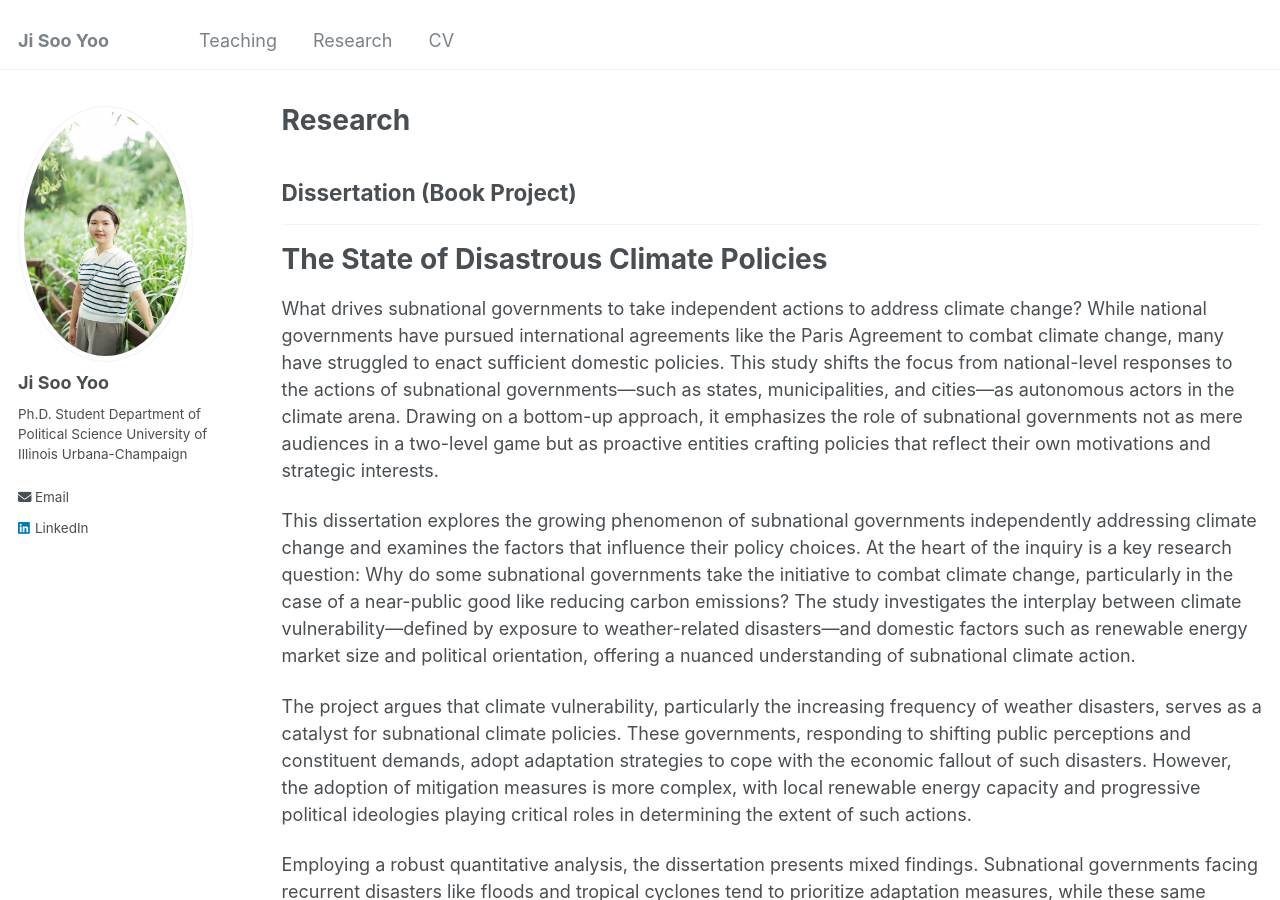
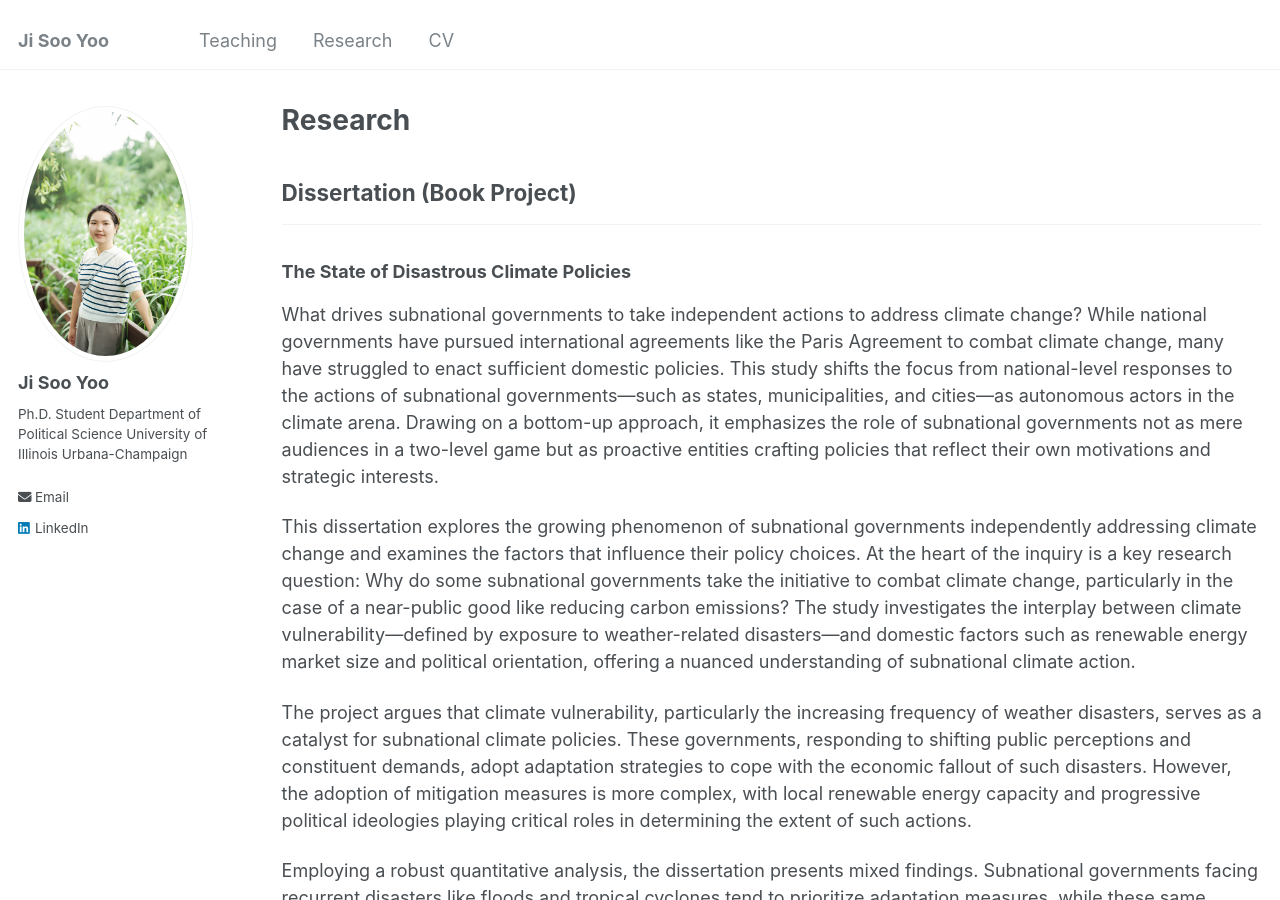
Before and after one commit to jisooyoo2/jisooyoo.github.io, a Jekyll site: the page built from _pages/research.md, in a window 1280 px wide and 900 px high. Built offline with Jekyll 4.4.1, drawn with Linux system fonts in a browser that asks for light colours.

```diff
--- a/_pages/research.md
+++ b/_pages/research.md
@@ -7,7 +7,7 @@ author_profile: true
 
 ## Dissertation (Book Project)
 ------
-# The State of Disastrous Climate Policies
+### The State of Disastrous Climate Policies
 What drives subnational governments to take independent actions to address climate change? While national governments have pursued international agreements like the Paris Agreement to combat climate change, many have struggled to enact sufficient domestic policies. This study shifts the focus from national-level responses to the actions of subnational governments—such as states, municipalities, and cities—as autonomous actors in the climate arena. Drawing on a bottom-up approach, it emphasizes the role of subnational governments not as mere audiences in a two-level game but as proactive entities crafting policies that reflect their own motivations and strategic interests.
 
 This dissertation explores the growing phenomenon of subnational governments independently addressing climate change and examines the factors that influence their policy choices. At the heart of the inquiry is a key research question: Why do some subnational governments take the initiative to combat climate change, particularly in the case of a near-public good like reducing carbon emissions? The study investigates the interplay between climate vulnerability—defined by exposure to weather-related disasters—and domestic factors such as renewable energy market size and political orientation, offering a nuanced understanding of subnational climate action.
```
